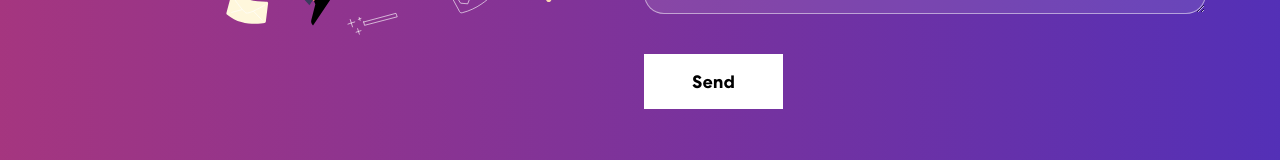
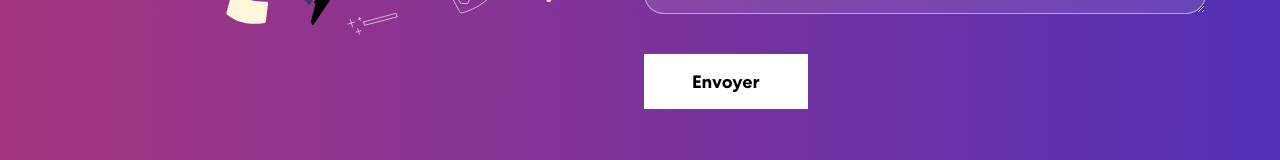
Before and after one commit to jeereq/jeereq, a React (Create React App) app: page / in a window 1280 px wide. Shown: the part 2785-2945 px from the top of the page. Built offline with nearby package versions, Linux system fonts and the light colour scheme.

Commit message:
refactor: update message in btn submit in contact component

```diff
--- a/src/components/Contact.js
+++ b/src/components/Contact.js
@@ -13,7 +13,7 @@ export const Contact = () => {
     message: ''
   }
   const [formDetails, setFormDetails] = useState(formInitialDetails);
-  const [buttonText, setButtonText] = useState('Send');
+  const [buttonText, setButtonText] = useState('Envoyer');
   const [status, setStatus] = useState({});
 
   const onFormUpdate = (category, value) => {
@@ -33,7 +33,7 @@ export const Contact = () => {
       },
       body: JSON.stringify(formDetails),
     });
-    setButtonText("Send");
+    setButtonText("Envoyer");
     let result = await response.json();
     setFormDetails(formInitialDetails);
     if (result.code == 200) {
```
